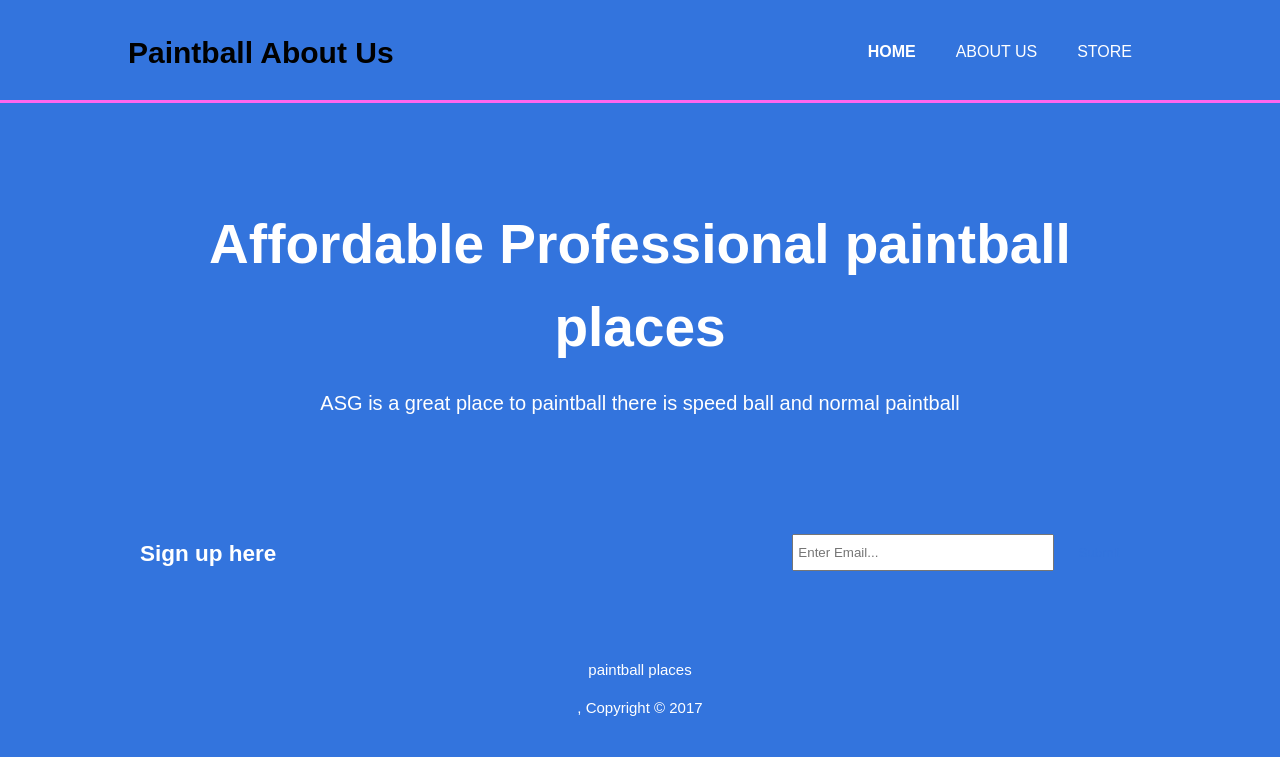
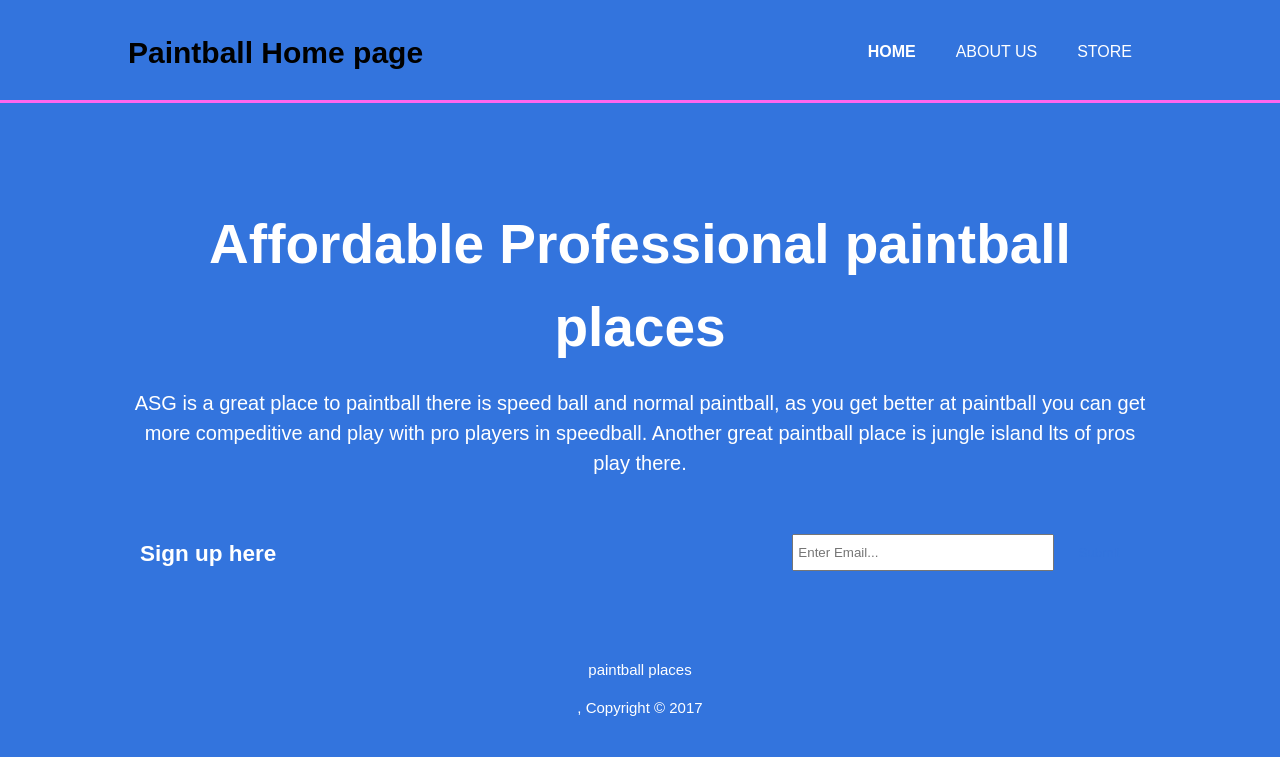
Before and after one commit to jackieryno/jackieryno.github.io, a plain HTML site: page index.html in a window 1280 px wide. Drawn offline with Linux system fonts and the light colour scheme.

Commit message:
jack is the dumbest human alive

```diff
--- a/index.html
+++ b/index.html
@@ -13,7 +13,7 @@
     <header>
       <div class="container">
         <div id="branding">
-          <h1><span class="highlight">Paintball</span> About Us</h1>
+          <h1><span class="highlight">Paintball</span> Home page</h1>
         </div>
         <nav>
           <ul>
@@ -28,7 +28,7 @@
     <section id="showcase">
       <div class="container">
         <h1>Affordable Professional paintball places</h1>
-        <p>ASG is a great place to paintball there is speed ball and normal paintball</p>
+        <p>ASG is a great place to paintball there is speed ball and normal paintball, as you get better at paintball you can get more compeditive and play with pro players in speedball. Another great paintball place is jungle island lts of pros play there.</p>
       </div>
     </section>
 
```
Also changed, not shown: painball.jpg (deleted).
